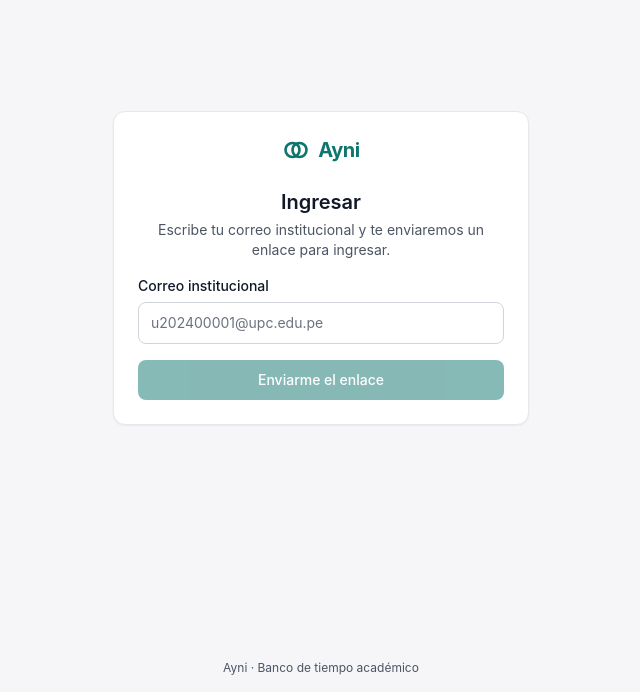
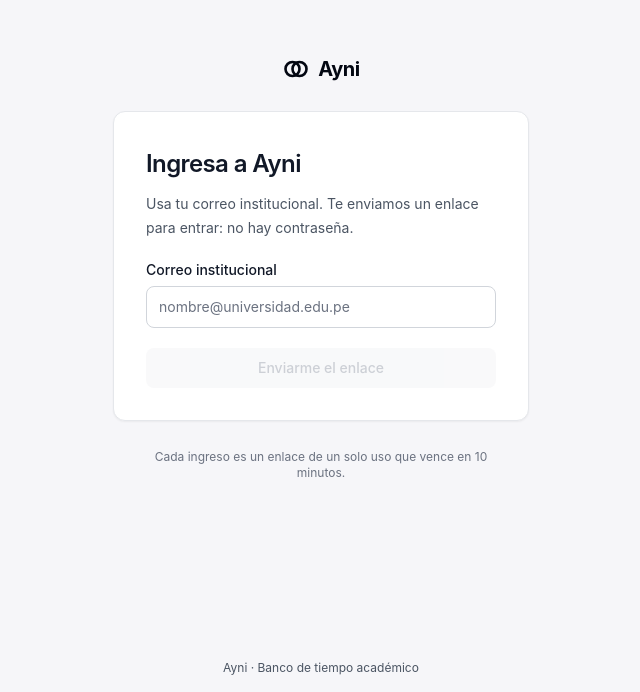
Before and after one commit to ayni-team/ayni, a React (Vite) app in the folder web/: page /ingresar in a window 1280 px wide. Shown: the part 108-800 px from the top of the page, without its empty margins (319-959 px from the left). Built offline with nearby package versions, Linux system fonts and the light colour scheme.

Commit message:
feat(identity): complete FE-01 sign in (#136)
Co-authored-by: Juan <u202319404@upc.edu.pe>
Co-authored-by: Rodrigo López Monroy <rodrigolopezu2@gmail.com>

```diff
--- a/web/src/features/identity/sign-in/SignInPage.tsx
+++ b/web/src/features/identity/sign-in/SignInPage.tsx
@@ -1,13 +1,24 @@
-import { useState, type FormEvent } from 'react';
+import { useEffect, useState, type FormEvent } from 'react';
 import { errorText, useApiMutation } from '@/shared/api';
 import { useUniversityPreview } from '@/shared/brand';
-import { AyniLogo, Button, Card, Field, TextField, UniversityLogo } from '@/shared/ui';
+import {
+  AyniLogo,
+  Button,
+  Card,
+  Field,
+  Spinner,
+  TextField,
+  UniversityLogo,
+} from '@/shared/ui';
+
+const RESEND_SECONDS = 30;
 
 /**
- * FE-01 · `/ingresar` · public. The foundation's working base: one field, the institutional email;
- * once it looks like an address the university of its domain paints its name, logo and colours, and
- * the submit asks for the link. The rest of the screen (resend after 30 seconds, the frame's final
- * look) is FE-01's pull request.
+ * FE-01 · `/ingresar` · public.
+ *
+ * The student enters an institutional email. Once the domain identifies an
+ * affiliated university, the screen adopts that university's identity and
+ * allows the student to request a one-use access link.
  *
  * A domain of no university only hints, it does not block: the platform administrator's address
  * belongs to none and still gets a link. The backend decides, and refuses anybody else with a 400.
@@ -15,28 +26,99 @@
 export default function SignInPage() {
   const [email, setEmail] = useState('');
   const [sentTo, setSentTo] = useState<string | null>(null);
+  const [resendSeconds, setResendSeconds] = useState(0);
+
   const preview = useUniversityPreview(email);
-  const request = useApiMutation('post', '/api/v1/access/request', {
-    onSuccess: (_, variables) => setSentTo(variables.body.email ?? null),
-  });
+
+  /*
+   * Narrow the nullable value once here.
+   * This avoids TS18047 when rendering name/code/logo below.
+   */
+  const university =
+      preview.status === 'found'
+          ? preview.university
+          : null;
+
+  const universityFound = university !== null;
 
   // Once the lookup has answered, whatever it said, the backend is the one to decide.
-  const canSubmit = preview.status === 'found' || preview.status === 'notAffiliated' || preview.status === 'error';
+  const canSubmit =
+      preview.status === 'found' ||
+      preview.status === 'notAffiliated' ||
+      preview.status === 'error';
 
-  function submit(event: FormEvent) {
-    event.preventDefault();
-    if (!canSubmit) return;
-    request.mutate({ body: { email: email.trim() } });
+  const request = useApiMutation(
+      'post',
+      '/api/v1/access/request',
+      {
+        onSuccess: (_, variables) => {
+          const destination =
+              variables.body.email?.trim();
+
+          if (!destination) return;
+
+          setSentTo(destination);
+          setResendSeconds(RESEND_SECONDS);
+        },
+      },
+  );
+
+  /*
+   * Countdown for resend.
+   * A single timeout is scheduled each second and stops automatically at 0.
+   */
+  useEffect(() => {
+    if (sentTo === null || resendSeconds <= 0) {
+      return;
     }
 
-  const hint =
-    preview.status === 'searching'
-      ? 'Buscando tu universidad…'
-      : preview.status === 'notAffiliated'
+    const timer = window.setTimeout(() => {
+      setResendSeconds((current) =>
+          Math.max(0, current - 1),
+      );
+    }, 1000);
+
+    return () => {
+      window.clearTimeout(timer);
+    };
+  }, [sentTo, resendSeconds]);
+
+  function requestAccessLink(
+      destination: string,
+  ) {
+    request.mutate({
+      body: {
+        email: destination.trim(),
+      },
+    });
+  }
+
+  function submit(
+      event: FormEvent<HTMLFormElement>,
+  ) {
+    event.preventDefault();
+
+    if (!canSubmit) {
+      return;
+    }
+
+    requestAccessLink(email);
+  }
+
+  function useAnotherEmail() {
+    setEmail('');
+    setSentTo(null);
+    setResendSeconds(0);
+    request.reset();
+  }
+
+  const fieldHint =
+      preview.status === 'notAffiliated'
           ? 'No encontramos una universidad afiliada a Ayni con ese dominio. Si administras Ayni, igual puedes pedir tu enlace.'
           : undefined;
 
-  const error = request.isError
+  const fieldError =
+      request.isError && sentTo === null
           ? errorText(request.error, {
             badRequest:
                 preview.status === 'notAffiliated'
@@ -47,57 +129,202 @@
               ? errorText(undefined)
               : undefined;
 
+  const resendError =
+      request.isError && sentTo !== null
+          ? errorText(request.error, {
+            badRequest:
+                'No pudimos reenviar el enlace. Inténtalo nuevamente.',
+          })
+          : undefined;
+
+  const resendLabel = `0:${String(
+      resendSeconds,
+  ).padStart(2, '0')}`;
+
   return (
-    <Card className="flex flex-col gap-6">
-      <div className="flex flex-col items-center gap-3 text-center">
-        {preview.university ? (
-          <>
-            <UniversityLogo university={preview.university} size="lg" />
-            <p className="text-sm font-medium text-gray-700">{preview.university.name}</p>
-          </>
-        ) : (
-          <AyniLogo className="text-brand-text" />
-        )}
+      <div className="flex w-full flex-col items-center gap-7">
+        <AyniLogo className="text-gray-950" />
+
+        <Card className="relative w-full overflow-hidden !p-0">
+          <div
+              className={
+                universityFound || sentTo
+                    ? 'h-1 w-full bg-brand'
+                    : 'h-1 w-full bg-transparent'
+              }
+              aria-hidden="true"
+          />
+
+          {sentTo ? (
+              <div
+                  className="flex flex-col gap-5 p-6 sm:p-8"
+                  role="status"
+              >
+                <div className="flex h-12 w-12 items-center justify-center rounded-full bg-brand-soft text-brand-text">
+                  <svg
+                      viewBox="0 0 24 24"
+                      fill="none"
+                      stroke="currentColor"
+                      strokeWidth="2"
+                      strokeLinecap="round"
+                      strokeLinejoin="round"
+                      className="h-6 w-6"
+                      aria-hidden="true"
+                  >
+                    <rect
+                        x="3"
+                        y="5"
+                        width="18"
+                        height="14"
+                        rx="2"
+                    />
+                    <path d="m3 7 9 6 9-6" />
+                  </svg>
                 </div>
 
-      {sentTo ? (
-        <div className="flex flex-col gap-4 text-center" role="status">
-          <h1 className="text-xl font-semibold text-gray-900">Revisa tu correo</h1>
-          <p className="text-sm text-gray-700">Te enviamos un enlace a {sentTo}. Vence en 10 minutos.</p>
+                <div>
+                  <h1 className="text-2xl font-semibold tracking-tight text-gray-900">
+                    Revisa tu correo
+                  </h1>
+
+                  <p className="mt-3 text-sm leading-6 text-gray-600">
+                    Te enviamos un enlace a {sentTo}.
+                    Vence en 10 minutos.
+                  </p>
+                </div>
+
                 <Button
                     variant="secondary"
-            onClick={() => {
-              setSentTo(null);
-              request.reset();
-            }}
+                    fullWidth
+                    loading={request.isPending}
+                    disabled={resendSeconds > 0}
+                    className="border-0 bg-gray-100 text-gray-500 hover:bg-gray-100 disabled:opacity-100"
+                    onClick={() =>
+                        requestAccessLink(sentTo)
+                    }
+                >
+                  {resendSeconds > 0
+                      ? `Reenviar en ${resendLabel}`
+                      : 'Reenviar el enlace'}
+                </Button>
+
+                {resendError && (
+                    <p className="text-sm font-medium text-red-700">
+                      {resendError}
+                    </p>
+                )}
+
+                <button
+                    type="button"
+                    className="w-fit text-sm font-medium text-brand-text hover:underline focus-visible:outline focus-visible:outline-2 focus-visible:outline-offset-2 focus-visible:outline-brand"
+                    onClick={useAnotherEmail}
                 >
                   Usar otro correo
-          </Button>
+                </button>
+
+                <p className="text-xs text-gray-500">
+                  Reenviar se habilita 30 segundos
+                  después del envío.
+                </p>
               </div>
           ) : (
-        <form onSubmit={submit} className="flex flex-col gap-4" noValidate>
-          <div className="text-center">
-            <h1 className="text-xl font-semibold text-gray-900">Ingresar</h1>
-            <p className="mt-1 text-sm text-gray-600">Escribe tu correo institucional y te enviaremos un enlace para ingresar.</p>
+              <form
+                  onSubmit={submit}
+                  className="flex flex-col gap-5 p-6 sm:p-8"
+                  noValidate
+              >
+                <div>
+                  <h1 className="text-2xl font-semibold tracking-tight text-gray-900">
+                    Ingresa a Ayni
+                  </h1>
+
+                  <p className="mt-3 text-sm leading-6 text-gray-600">
+                    Usa tu correo institucional. Te
+                    enviamos un enlace para entrar: no hay
+                    contraseña.
+                  </p>
                 </div>
-          <Field label="Correo institucional" hint={hint} error={error}>
+
+                <Field
+                    label="Correo institucional"
+                    hint={fieldHint}
+                    error={fieldError}
+                >
                   <TextField
                       type="email"
                       autoComplete="email"
                       inputMode="email"
-              placeholder="u202400001@upc.edu.pe"
+                      placeholder="nombre@universidad.edu.pe"
                       value={email}
                       onChange={(event) => {
+                        request.reset();
                         setEmail(event.target.value);
-                if (request.isError) request.reset();
                       }}
+                      className={
+                        universityFound
+                            ? undefined
+                            : 'focus:!border-gray-400 focus:!ring-gray-400'
+                      }
                   />
                 </Field>
-          <Button type="submit" fullWidth loading={request.isPending} disabled={!canSubmit}>
+
+                {preview.status === 'searching' && (
+                    <div
+                        className="flex items-center gap-2 text-sm text-gray-600"
+                        role="status"
+                    >
+                      <Spinner
+                          size="sm"
+                          decorative
+                      />
+
+                      <span>
+                  Buscando tu universidad…
+                </span>
+                    </div>
+                )}
+
+                {university && (
+                    <div className="flex items-center gap-3 rounded-xl bg-brand-soft px-4 py-3">
+                      <UniversityLogo
+                          university={university}
+                          size="sm"
+                      />
+
+                      <div className="min-w-0">
+                        <p className="font-medium leading-5 text-gray-900">
+                          {university.name ??
+                              'Universidad'}
+                        </p>
+
+                        <p className="text-xs font-medium text-brand-text">
+                          {university.code ?? ''}
+                        </p>
+                      </div>
+                    </div>
+                )}
+
+                <Button
+                    type="submit"
+                    fullWidth
+                    loading={request.isPending}
+                    disabled={!canSubmit}
+                    className={
+                      canSubmit
+                          ? undefined
+                          : 'disabled:!bg-gray-100 disabled:!text-gray-400 disabled:opacity-100'
+                    }
+                >
                   Enviarme el enlace
                 </Button>
               </form>
           )}
         </Card>
+
+        <p className="max-w-sm text-center text-xs text-gray-500">
+          Cada ingreso es un enlace de un solo uso
+          que vence en 10 minutos.
+        </p>
+      </div>
   );
 }
```
Also changed, not shown: 1 other file (tests, documents, lock files or other folders). Lines whose indentation alone changed are shown as unchanged.
